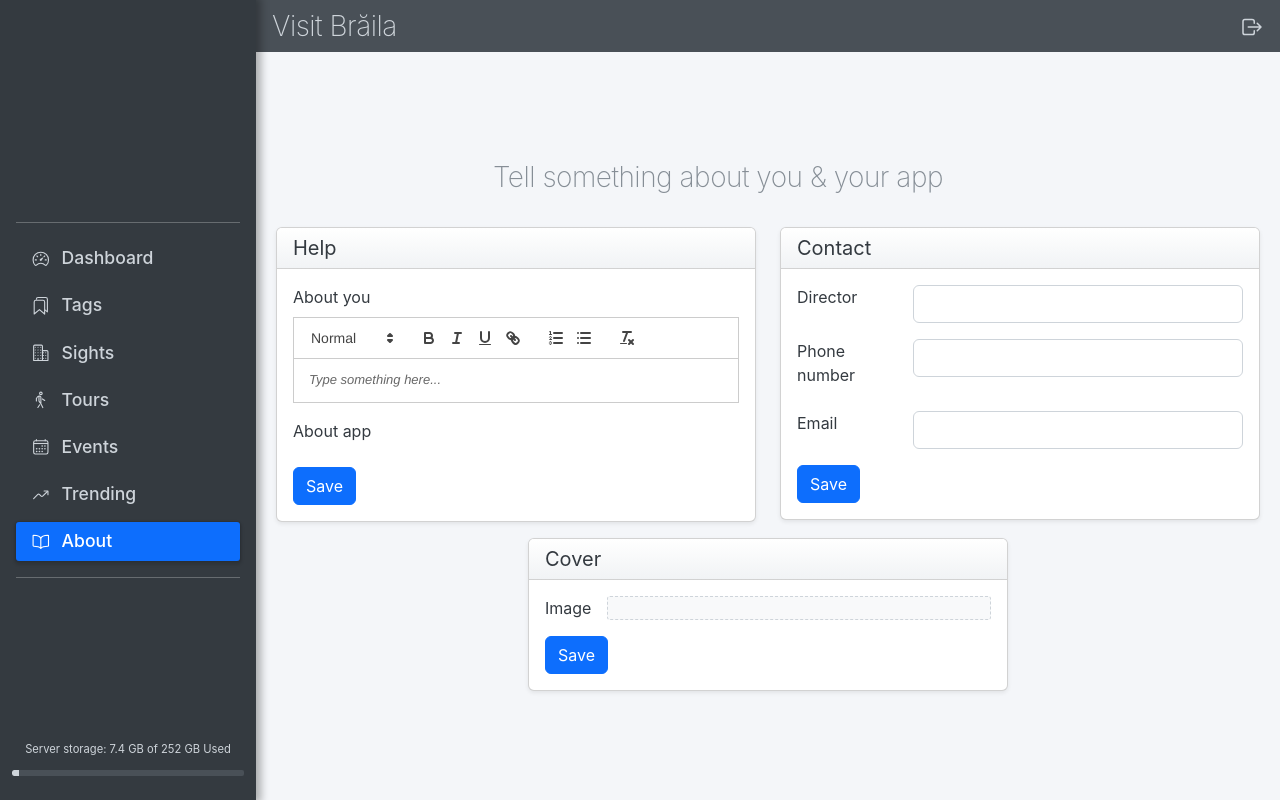
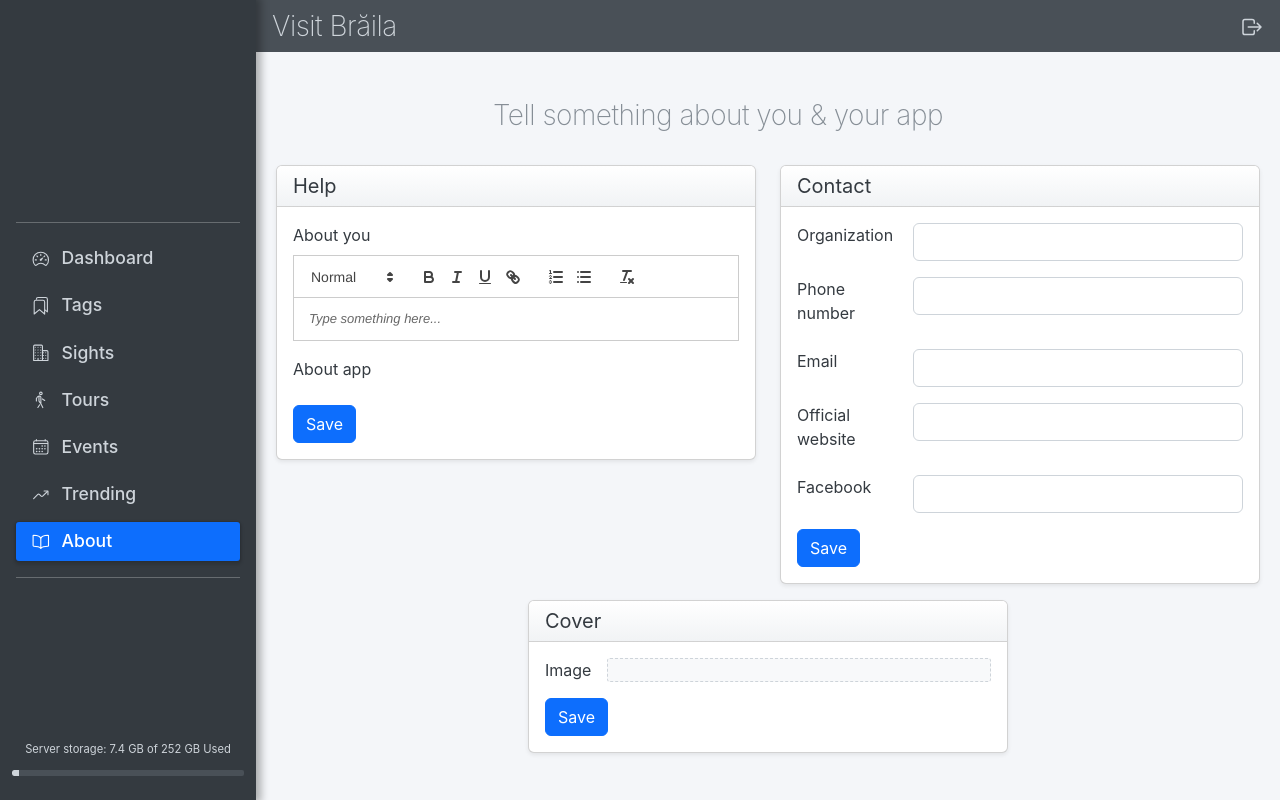
Before and after one commit to MoryokaV/Visit-Braila, a Flask app: page /admin/about in a window 1280 px wide. Run offline with Flask 2, Linux system fonts and the light colour scheme; the visitor is signed in with stand-in values (Sample User, id 1); data that the repository does not hold is empty; some libraries are stand-ins or nearby versions.

Commit message:
new fields in contact form

```diff
--- a/backend/app.py
+++ b/backend/app.py
@@ -406,7 +406,7 @@ def updateAboutParagraphs():
 def updateContactDetails():
     details = request.get_json()
 
-    db.about.update_one({"name": "about"}, {"$set": {"director": details['director'], "phone": details['phone'], "email": details['email']}})
+    db.about.update_one({"name": "about"}, {"$set": {"organization": details['organization'], "phone": details['phone'], "email": details['email'], "website": details['website'], "facebook": details['facebook']}})
     return make_response("Entry has been updated", 200)
 
 @app.route("/api/updateCoverImage", methods=["PUT"])
--- a/backend/static/js/about.js
+++ b/backend/static/js/about.js
@@ -59,26 +59,31 @@ $(document).ready(async function() {
   });
 
   // CONTACT
-  $("#director").val(data.director);
+  $("#organization").val(data.organization);
 
   $("#phone").attr("pattern", phoneRegExp).attr("title", phoneRegExpTitle);
   $("#phone").val(data.phone);
 
   $("#email").val(data.email);
 
+  $("#website").val(data.website);
+  $("#facebook").val(data.facebook);
+
   $("#contact-form").submit(async function(e) {
     e.preventDefault();
 
     startLoadingAnimation($(this));
 
-    const director = $("#director").val();
+    const organization = $("#organization").val();
     const phone = $("#phone").val();
     const email = $("#email").val();
+    const website = $("#website").val();
+    const facebook = $("#facebook").val();
 
     await $.ajax({
       type: "PUT",
       url: "/api/updateContactDetails",
-      data: JSON.stringify({ "director": director, "phone": phone, "email": email }),
+      data: JSON.stringify({ "organization": organization, "phone": phone, "email": email, "website": website, "facebook": facebook }),
       processData: false,
       contentType: "application/json; charset=UTF-8",
     });
--- a/backend/templates/about.html
+++ b/backend/templates/about.html
@@ -102,9 +102,9 @@
               <form id="contact-form" class="card-body row g-3">
                 <section class="col-12">
                   <div class="row gx-3 gy-0">
-                    <label for="director" class="col-sm-3 form-label">Director</label>
+                    <label for="organization" class="col-sm-3 form-label">Organization</label>
                     <div class="col-sm-9">
-                      <input type="text" id="director" class="form-control" name="director" required />
+                      <input type="text" id="organization" class="form-control" name="organization" required />
                     </div>
                   </div>
                 </section>
@@ -121,6 +121,22 @@
                     <label for="email" class="col-sm-3 form-label">Email</label>
                     <div class="col-sm-9">
                       <input type="email" id="email" class="form-control" name="email" required />
+                    </div>
+                  </div>
+                </section>
+                <section class="col-12">
+                  <div class="row gx-3 gy-0">
+                    <label for="website" class="col-sm-3 form-label">Official website</label>
+                    <div class="col-sm-9">
+                      <input type="url" id="website" class="form-control" name="website" required />
+                    </div>
+                  </div>
+                </section>
+                <section class="col-12">
+                  <div class="row gx-3 gy-0">
+                    <label for="facebook" class="col-sm-3 form-label">Facebook</label>
+                    <div class="col-sm-9">
+                      <input type="url" id="facebook" class="form-control" name="facebook" required />
                     </div>
                   </div>
                 </section>
```
